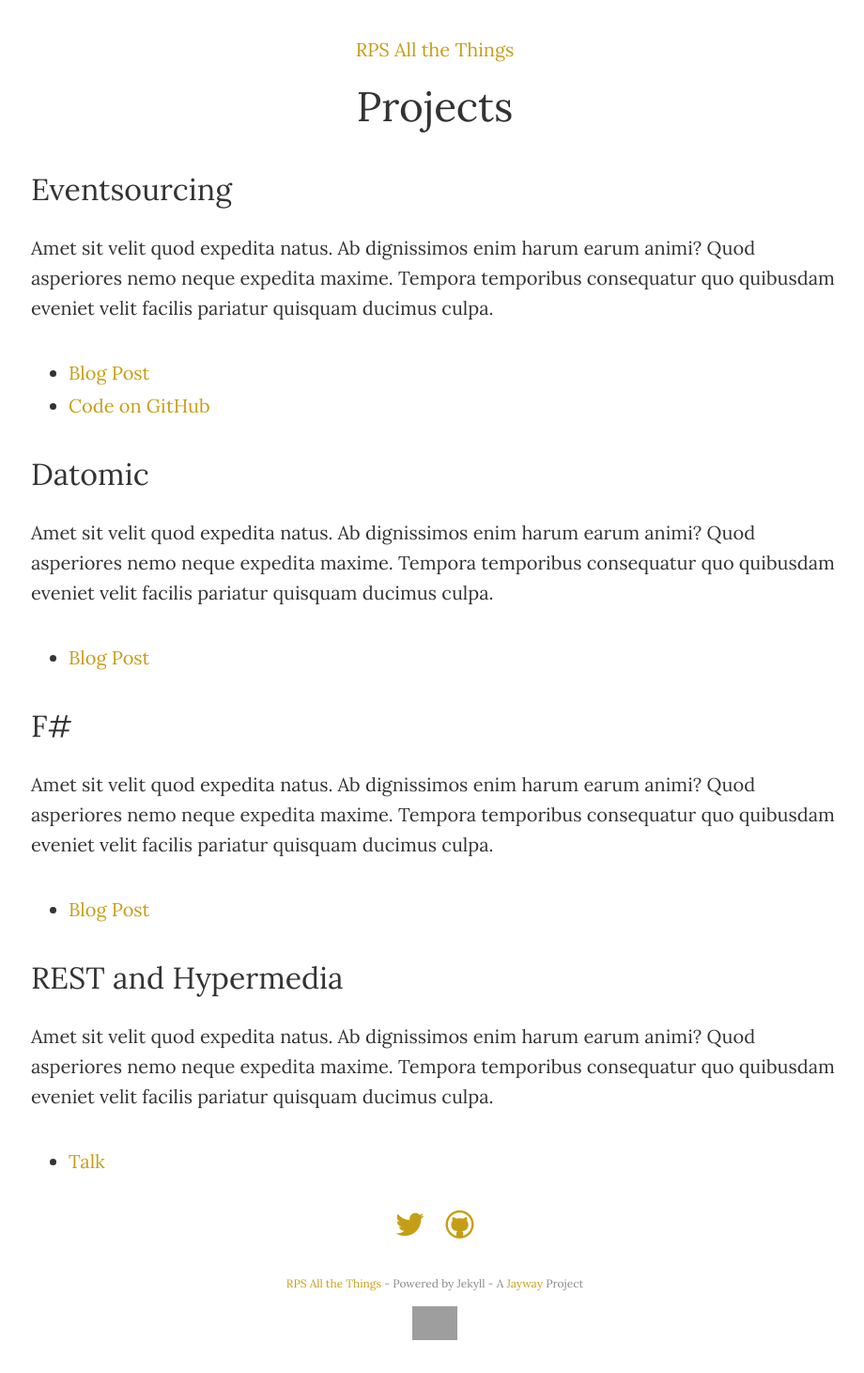
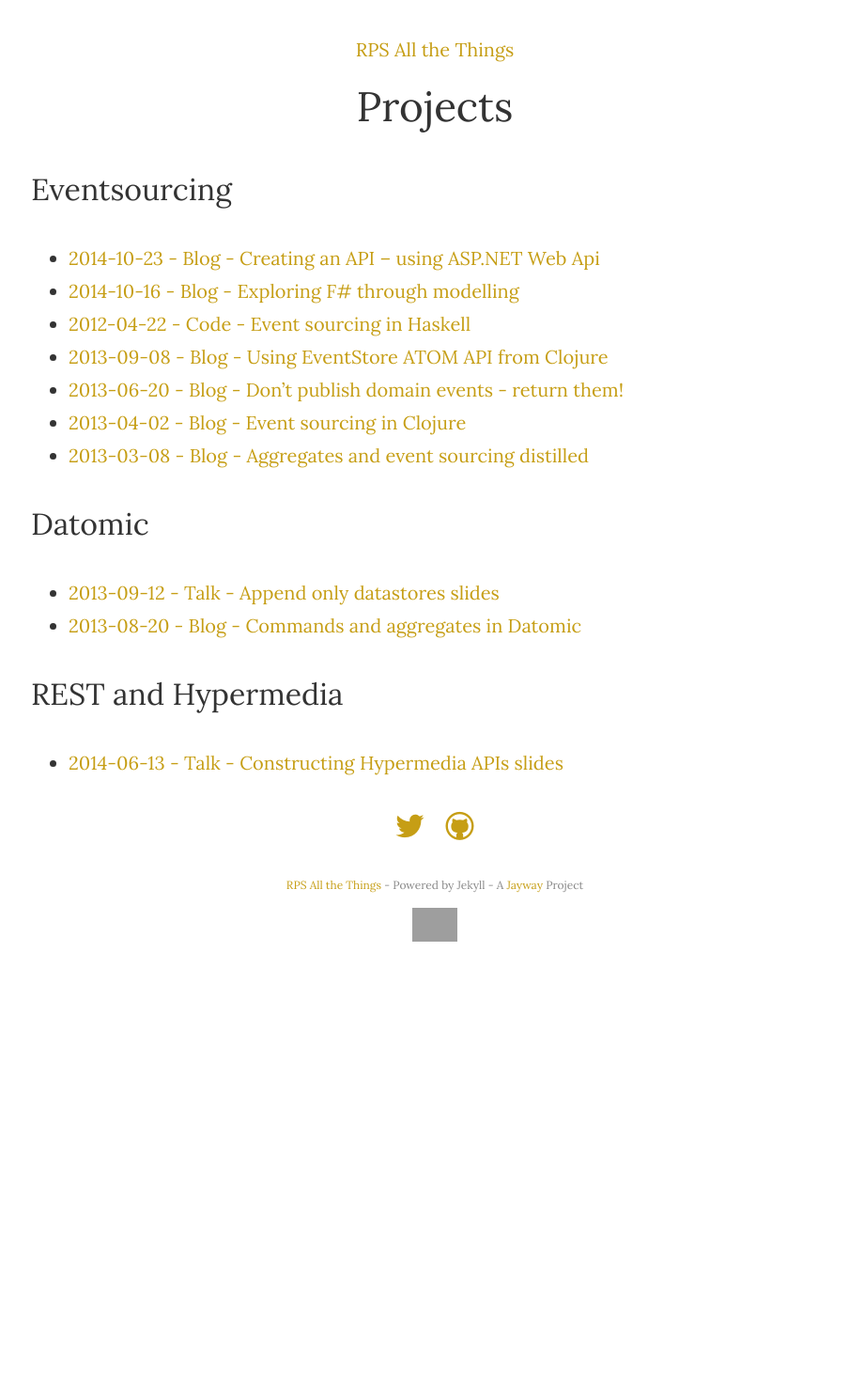
Before and after one commit to jayway/rpsallthethings, a Jekyll site: the page built from projects.md, in a window 1280 px wide. Shown: the whole page at 94% size, without its empty margins (177-1097 px from the left). Built offline with Jekyll 4.4.1, drawn with Linux system fonts in a browser that asks for light colours; comment, search, counter and statistics services are not loaded; after the commit the page ends 1037 px from its top, so only the background shows below that; grey boxes are pictures that could not be loaded.

Commit message:
Added more projects

```diff
--- a/projects.md
+++ b/projects.md
@@ -5,25 +5,19 @@ title:  "Projects"
 
 ## Eventsourcing
 
-Amet sit velit quod expedita natus. Ab dignissimos enim harum earum animi? Quod asperiores nemo neque expedita maxime. Tempora temporibus consequatur quo quibusdam eveniet velit facilis pariatur quisquam ducimus culpa.
-
-* [Blog Post](http://www.jayway.com/2013/03/08/aggregates-event-sourcing-distilled/)
-* [Code on GitHub](https://github.com/jankronquist/rock-paper-scissors-in-java)
+* [2014-10-23 - Blog - Creating an API – using ASP.NET Web Api](http://www.jayway.com/2014/10/23/creating-an-api-for-a-rock-paper-scissors-game-using-asp-net-web-api/)
+* [2014-10-16 - Blog - Exploring F# through modelling](http://www.jayway.com/2014/10/16/exploring-f-through-modeling-4/)
+* [2012-04-22 - Code - Event sourcing in Haskell](https://bitbucket.org/owickstrom/ues-haskell/src)
+* [2013-09-08 - Blog - Using EventStore ATOM API from Clojure](http://www.jayway.com/2013/09/08/using-eventstore-atom-api-from-clojure/)
+* [2013-06-20 - Blog - Don't publish domain events - return them!](http://www.jayway.com/2013/06/20/dont-publish-domain-events-return-them/)
+* [2013-04-02 - Blog - Event sourcing in Clojure](http://www.jayway.com/2013/04/02/event-sourcing-in-clojure/)
+* [2013-03-08 - Blog - Aggregates and event sourcing distilled](http://www.jayway.com/2013/03/08/aggregates-event-sourcing-distilled/)
 
 ## Datomic
 
-Amet sit velit quod expedita natus. Ab dignissimos enim harum earum animi? Quod asperiores nemo neque expedita maxime. Tempora temporibus consequatur quo quibusdam eveniet velit facilis pariatur quisquam ducimus culpa.
-
-* [Blog Post](http://www.jayway.com/2013/08/20/commands-and-aggregates-in-datomic/)
-
-## F\# ##
-
-Amet sit velit quod expedita natus. Ab dignissimos enim harum earum animi? Quod asperiores nemo neque expedita maxime. Tempora temporibus consequatur quo quibusdam eveniet velit facilis pariatur quisquam ducimus culpa.
-
-* [Blog Post](http://www.jayway.com/2014/10/16/exploring-f-through-modeling-4/)
+* [2013-09-12 - Talk - Append only datastores](http://www.slideshare.net/jankronquist/append-only-data-stores) [slides](http://www.slideshare.net/jankronquist/append-only-data-stores)
+* [2013-08-20 - Blog - Commands and aggregates in Datomic](http://www.jayway.com/2013/08/20/commands-and-aggregates-in-datomic/)
 
 ## REST and Hypermedia
 
-Amet sit velit quod expedita natus. Ab dignissimos enim harum earum animi? Quod asperiores nemo neque expedita maxime. Tempora temporibus consequatur quo quibusdam eveniet velit facilis pariatur quisquam ducimus culpa.
-
-* [Talk](http://vimeo.com/99524301)
+* [2014-06-13 - Talk - Constructing Hypermedia APIs](http://vimeo.com/99524301) [slides](http://www.slideshare.net/jankronquist/hypermedia-apis-geekout)
```
